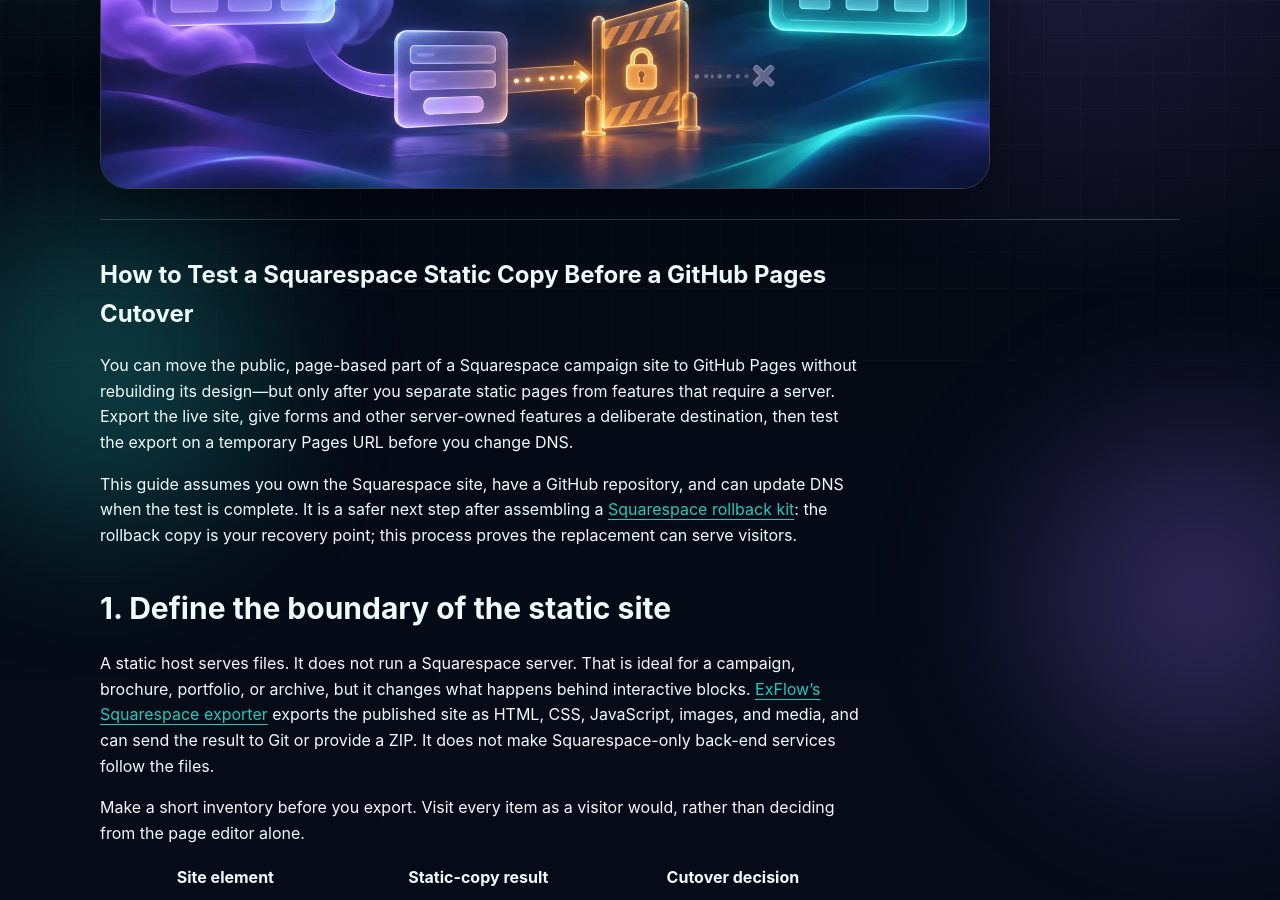
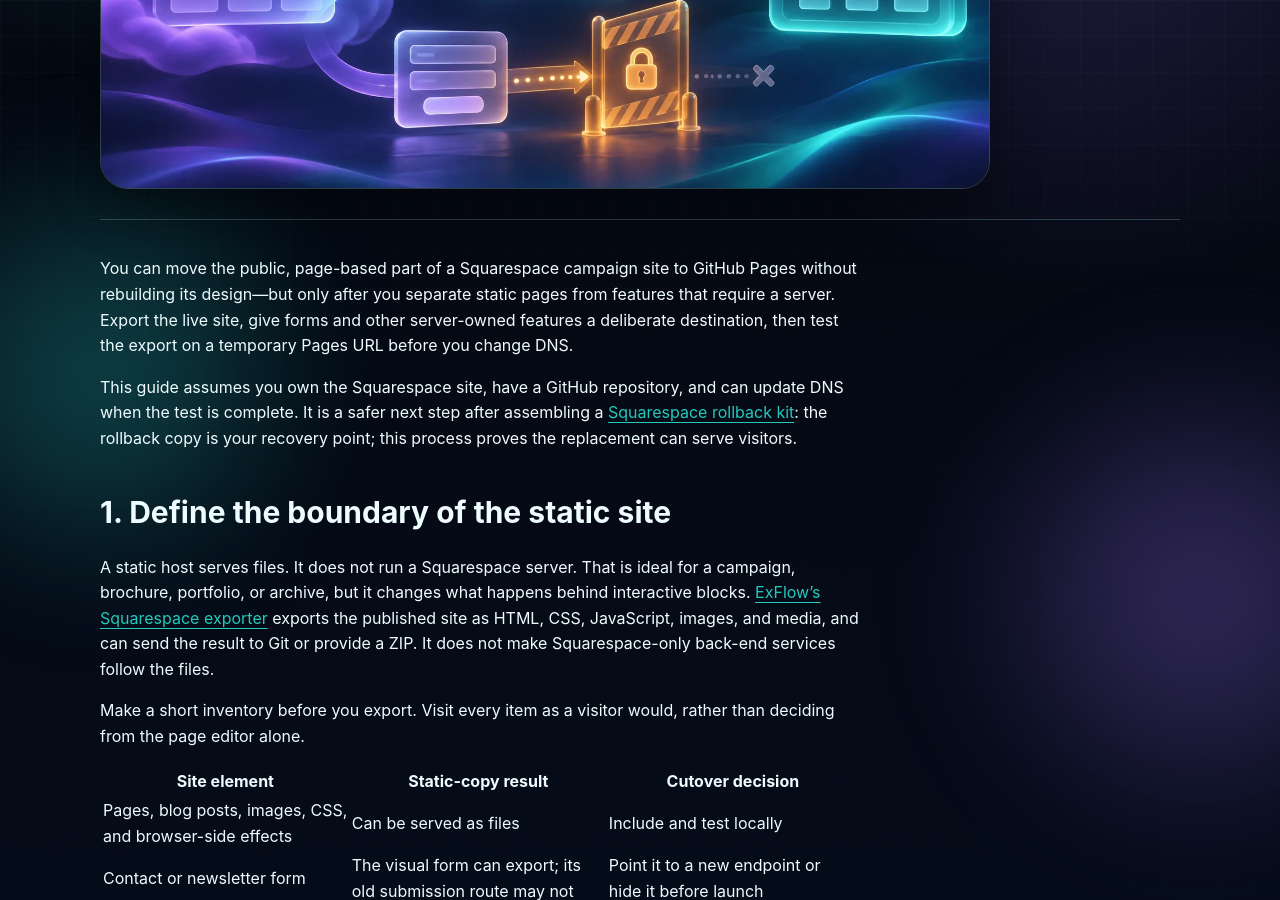
Before and after one commit to the-lean-ecommerce/how-to.github.io, a Jekyll site: the page built from _posts/2026-11-07-how-to-test-a-squarespace-static-copy-before-a-github-pages-cutover.md, in a window 1280 px wide and 900 px high, scrolled down 862 px. Built offline with Jekyll 4.4.1, drawn with Linux system fonts in a browser that asks for light colours.

Commit message:
Fix duplicate H1 in Squarespace guide

```diff
--- a/_posts/2026-11-07-how-to-test-a-squarespace-static-copy-before-a-github-pages-cutover.md
+++ b/_posts/2026-11-07-how-to-test-a-squarespace-static-copy-before-a-github-pages-cutover.md
@@ -8,8 +8,6 @@ tags: [squarespace, github-pages, static-hosting, website-migration, exflow]
 canonical_url: ""
 image: "/assets/img/posts/2026-11-07-how-to-test-a-squarespace-static-copy-before-a-github-pages-cutover/cover-8b38bfb75f75.webp"
 ---
-
-# How to Test a Squarespace Static Copy Before a GitHub Pages Cutover
 
 You can move the public, page-based part of a Squarespace campaign site to GitHub Pages without rebuilding its design—but only after you separate static pages from features that require a server. Export the live site, give forms and other server-owned features a deliberate destination, then test the export on a temporary Pages URL before you change DNS.
 
```
